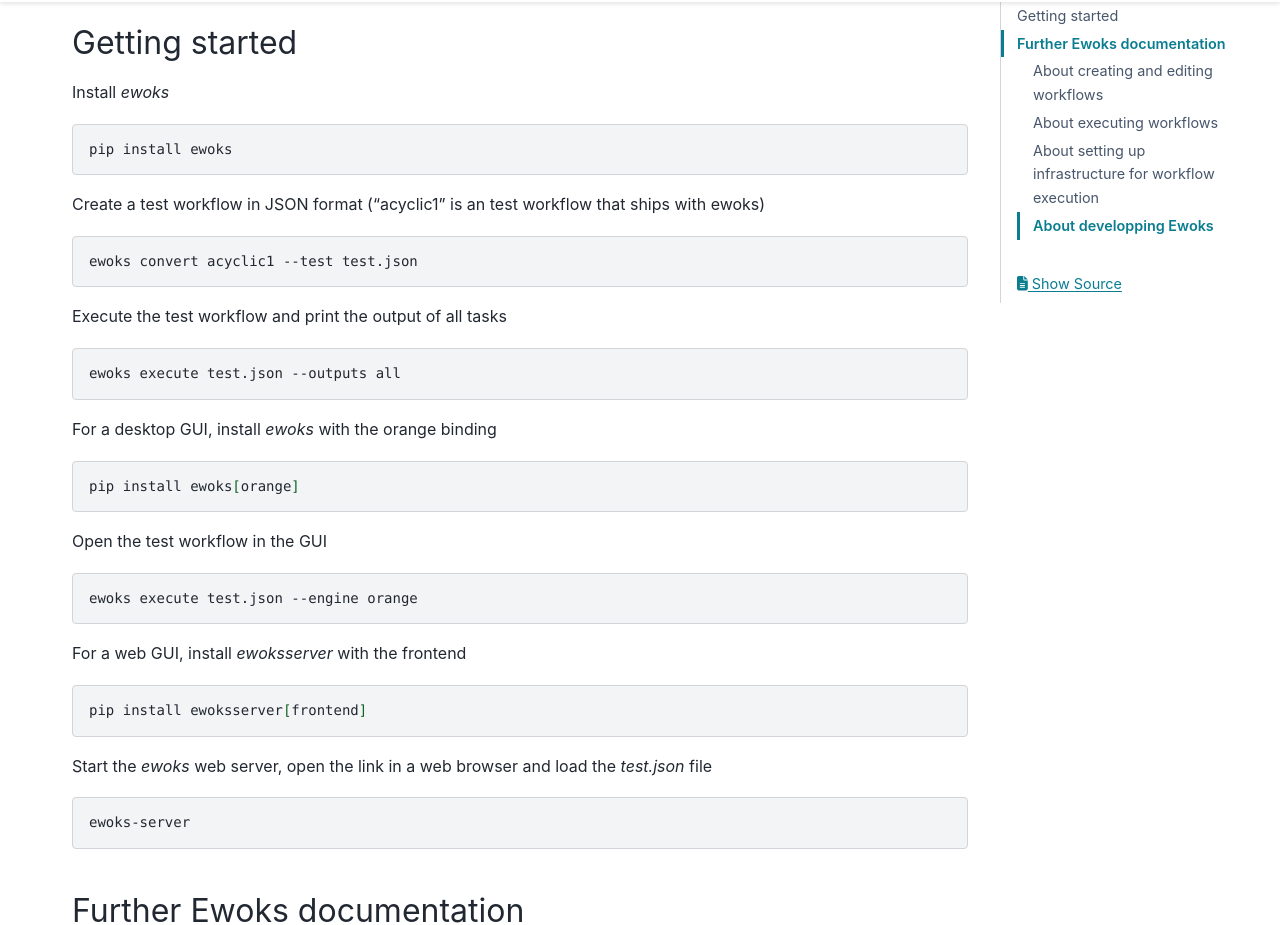
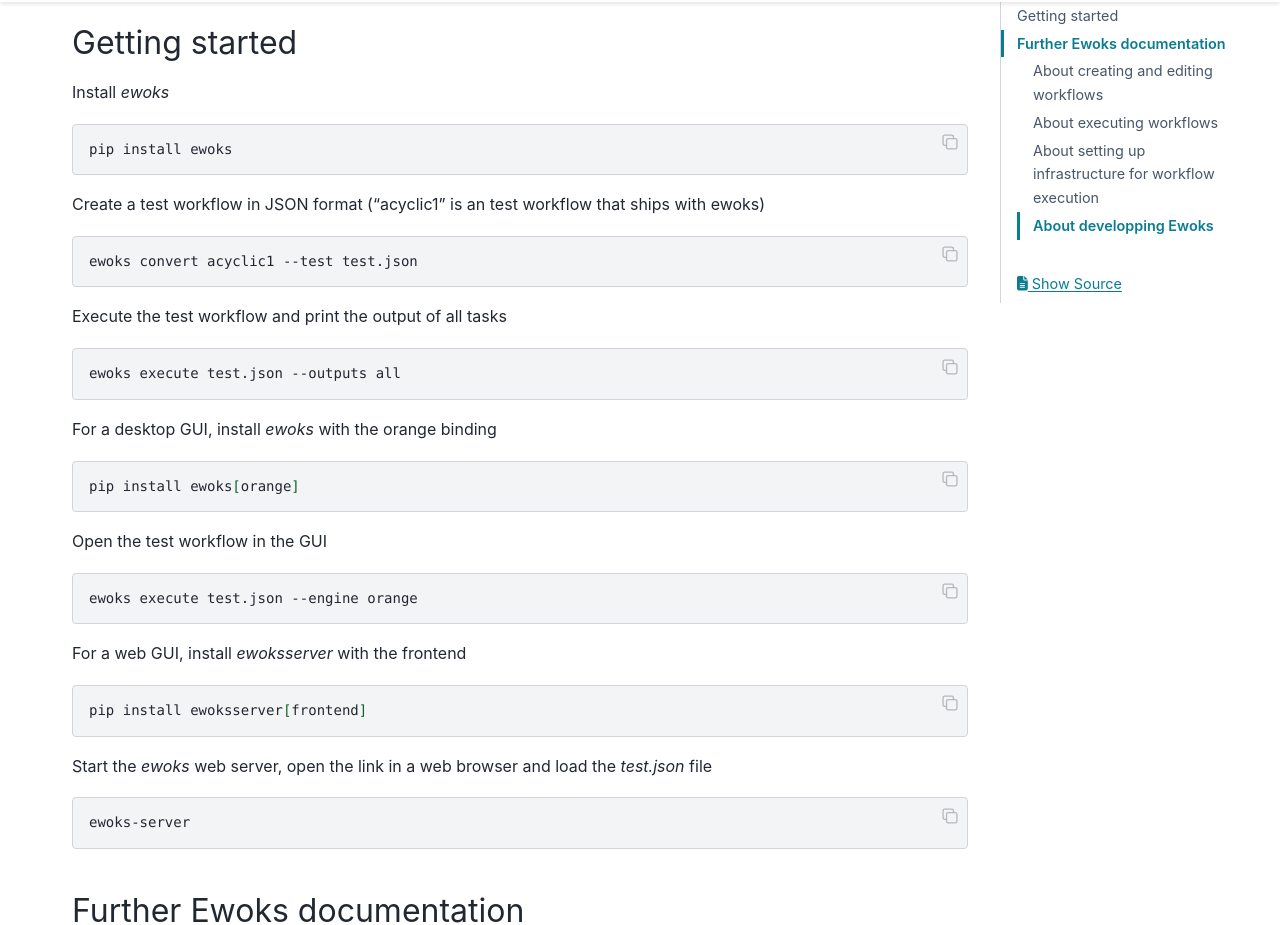
Before and after one commit to ewoks-kit/ewoks, a Sphinx documentation site: the page built from doc/index.rst, in a window 1280 px wide and 1400 px high, scrolled down 345 px. Shown: the part 126-1051 px from the top of the window. Built offline with Sphinx 7.4.7 and the PyData theme 0.15.4, drawn with Linux system fonts in a browser that asks for light colours; pages that are not in the unit, such as notebooks, are missing from menus.

Commit message:
docs: add copy to clipboard button to code blocks

```diff
--- /dev/null
+++ b/doc/_static/custom.css
@@ -0,0 +1,7 @@
+button.copybtn {
+    opacity: 0.3;
+}
+
+button.copybtn:hover {
+    opacity: 1;
+}
--- a/doc/conf.py
+++ b/doc/conf.py
@@ -23,12 +23,12 @@ extensions = [
     "sphinx_autodoc_typehints",
     "nbsphinx",
     "nbsphinx_link",
+    "sphinx_copybutton",
 ]
 templates_path = ["_templates"]
 exclude_patterns = ["build", "**.ipynb_checkpoints"]
 
 always_document_param_types = True
-
 
 autosummary_generate = True
 autodoc_default_flags = [
@@ -37,12 +37,15 @@ autodoc_default_flags = [
     "show-inheritance",
 ]
 
+copybutton_prompt_text = r">>> |\.\.\. |\$ |In \[\d*\]: | {2,5}\.\.\.: | {5,8}: "
+copybutton_prompt_is_regexp = True
 
 # -- Options for HTML output -------------------------------------------------
 # https://www.sphinx-doc.org/en/master/usage/configuration.html#options-for-html-output
 
 html_theme = "pydata_sphinx_theme"
-html_static_path = []
+html_static_path = ["_static"]
+html_css_files = ["custom.css"]
 html_theme_options = {
     "icon_links": [
         {
--- a/pyproject.toml
+++ b/pyproject.toml
@@ -62,6 +62,7 @@ doc = [
     "nbsphinx_link",
     "pydata-sphinx-theme",
     "sphinx-argparse",
+    "sphinx-copybutton",
 ]
 
 [tool.setuptools]
```
